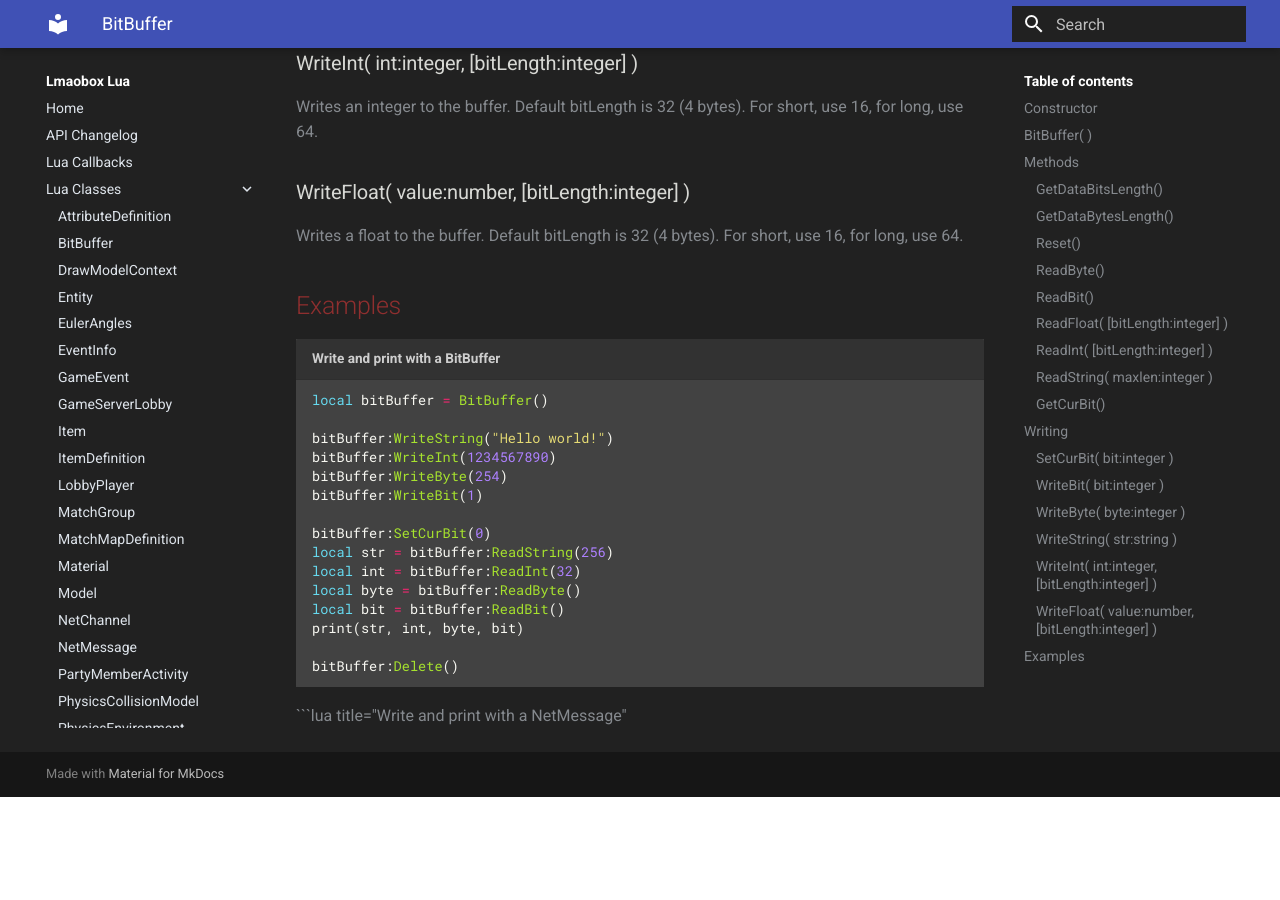
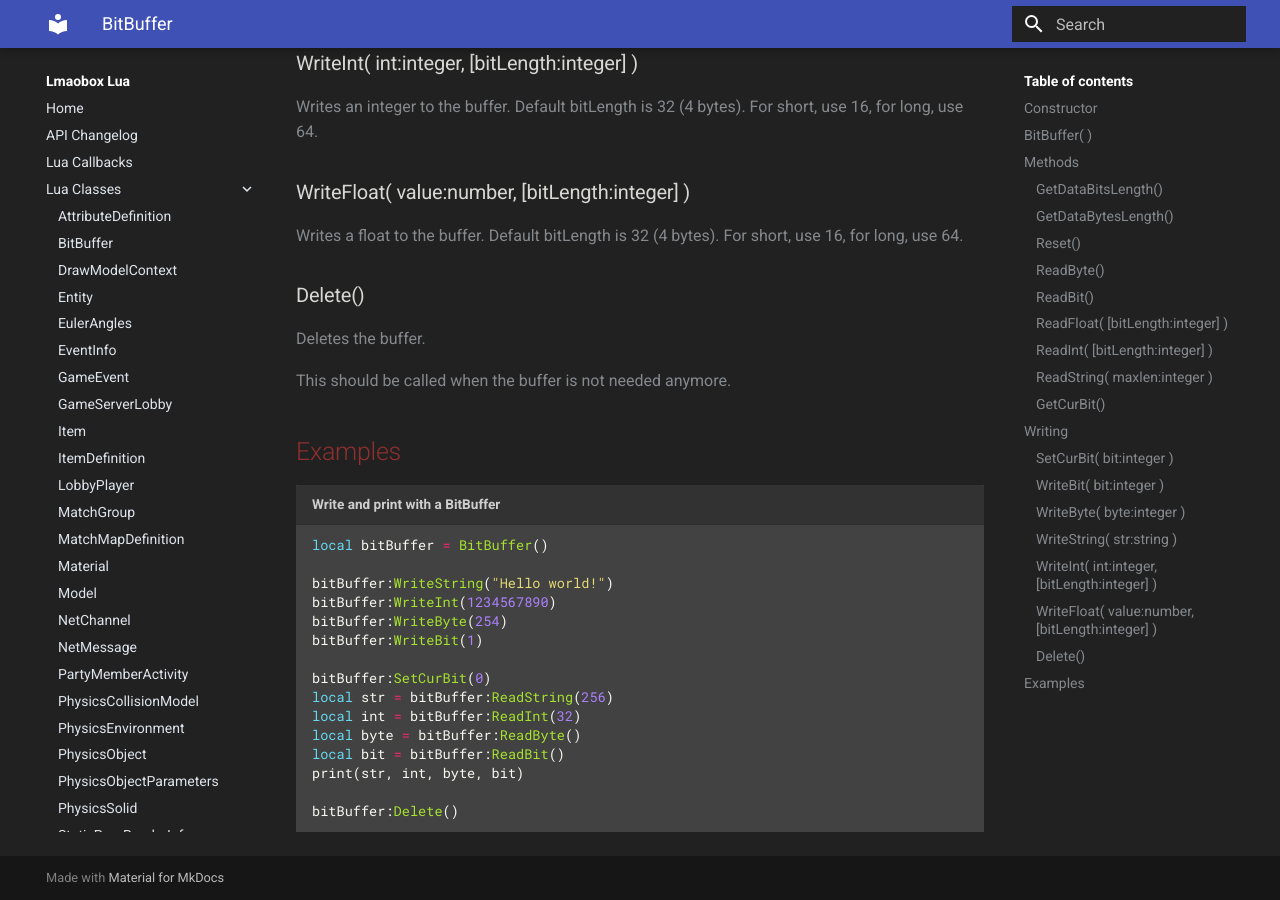
Before and after one commit to uosq/docs, an MkDocs documentation site: the page built from docs/Lua_Classes/BitBuffer.md, in a window 1280 px wide and 900 px high, scrolled down 2185 px. Built offline with MkDocs 1.6.1 and Material for MkDocs 9.7.7, drawn with Linux system fonts in a browser that asks for light colours; before the commit the page ends 2982 px from its top, so only the background shows below that.

Commit message:
Add Delete method to BitBuffer class
Added a Delete method to the BitBuffer class to allow for buffer deletion when no longer needed.

````diff
--- a/docs/Lua_Classes/BitBuffer.md
+++ b/docs/Lua_Classes/BitBuffer.md
@@ -74,6 +74,12 @@ Writes an integer to the buffer. Default bitLength is 32 (4 bytes). For short, u
 
 Writes a float to the buffer. Default bitLength is 32 (4 bytes). For short, use 16, for long, use 64.
 
+### Delete()
+
+Deletes the buffer.
+
+This should be called when the buffer is not needed anymore.
+
 ## Examples
 
 ```lua title="Write and print with a BitBuffer"
@@ -93,7 +99,4 @@ local bit = bitBuffer:ReadBit()
 print(str, int, byte, bit)
 
 bitBuffer:Delete()
-
 ```
-
-```lua title="Write and print with a NetMessage"
````
